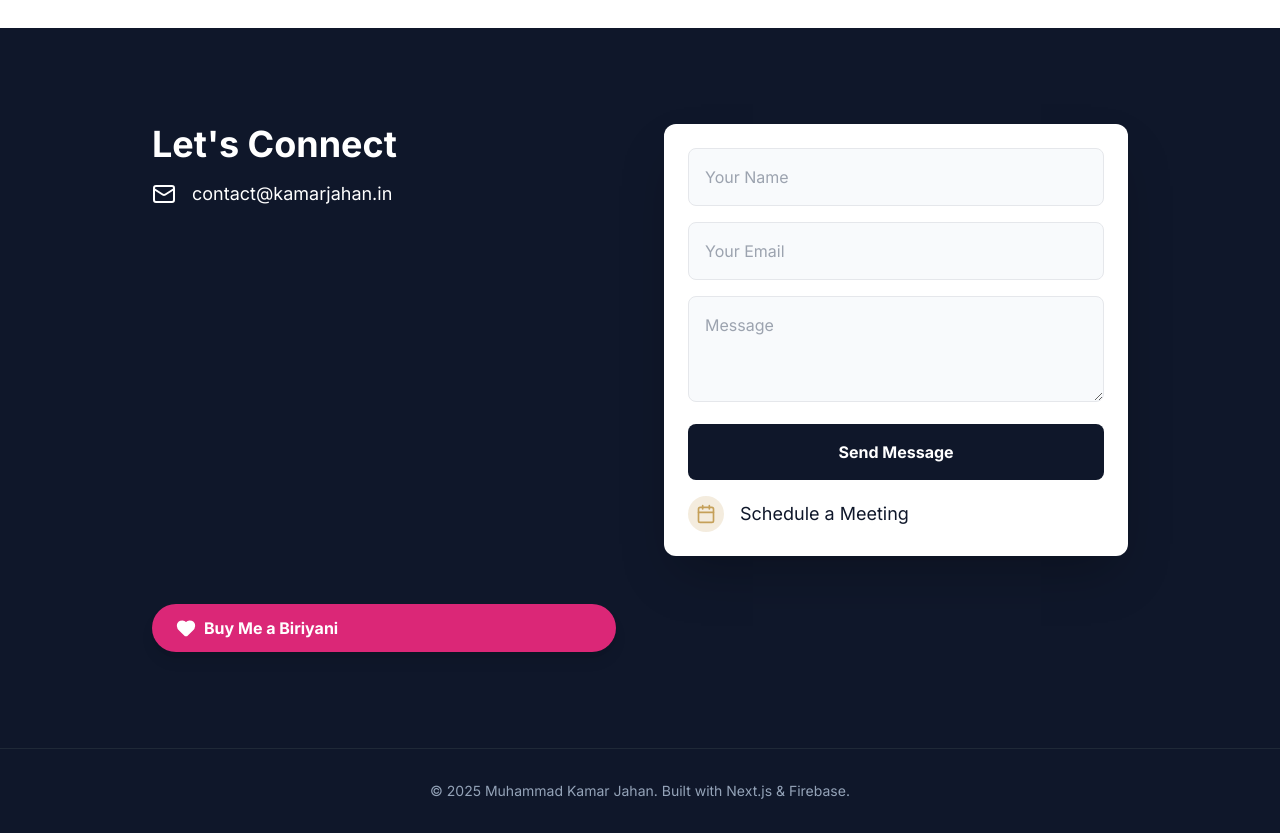
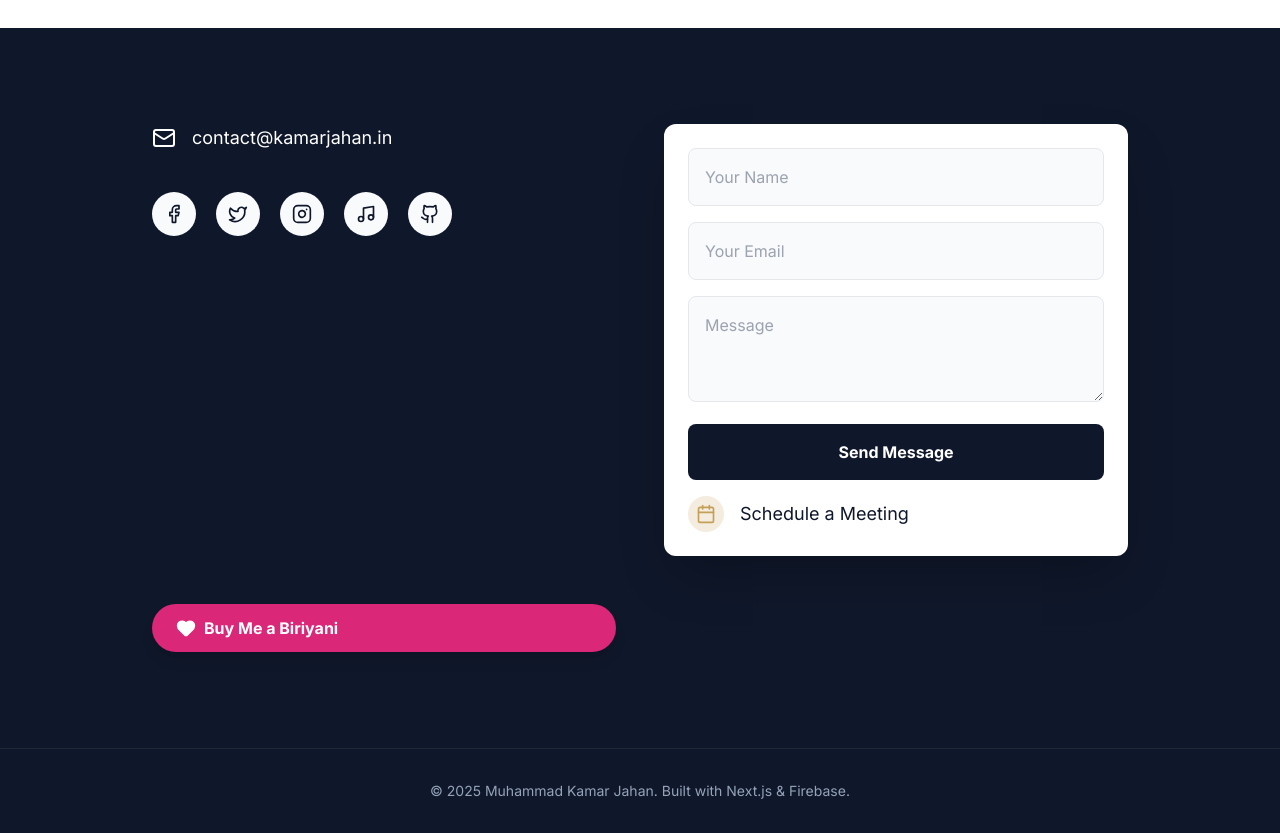
Before and after one commit to kamarjahan/portfolio-nextjs, a Next.js app: page / in a window 1280 px wide. Shown: the part 1620-2453 px from the top of the page. Built offline with nearby package versions, Linux system fonts and the light colour scheme; no server answers; the database is empty.

Commit message:
Added social media links

```diff
--- a/src/app/page.js
+++ b/src/app/page.js
@@ -5,7 +5,7 @@ import React, { useState, useEffect } from 'react';
 import {
   Download, Send, Linkedin, Github, Instagram, Mail,
   ExternalLink, Code, CheckCircle, Loader2, Award, Menu, X, FileText,
-  QrCode, XCircle, Moon, Sun, Calendar, BookOpen
+  QrCode, XCircle, Moon, Sun, Calendar, BookOpen, Facebook, Twitter, Music
 } from 'lucide-react';
 
 import { db } from '../firebase';
@@ -344,7 +344,40 @@ export default function Portfolio() {
       {/* CONTACT */}
       <section id="contact" className="py-24 bg-oxford dark:bg-slate-950 text-white">
         <div className="max-w-5xl mx-auto px-6 grid md:grid-cols-2 gap-12">
-           <div><h2 className="text-4xl font-bold mb-4">Let's Connect</h2><div className="space-y-4"><div className="flex items-center gap-4 text-lg hover:text-gold transition-colors cursor-pointer"><Mail /> contact@kamarjahan.in</div></div></div>
+           <div className="space-y-4">
+                 <div className="flex items-center gap-4 text-lg hover:text-gold transition-colors cursor-pointer">
+                    <Mail /> contact@kamarjahan.in
+                 </div>
+
+                 {/* SOCIAL MEDIA LINKS */}
+                 <div className="flex gap-5 pt-6">
+                    {/* Facebook */}
+                    <a href="https://facebook.com/kamarjahan" target="_blank" className="bg-slate-50 dark:bg-slate-800 p-3 rounded-full text-oxford dark:text-white hover:bg-blue-600 hover:text-white transition-all hover:-translate-y-1">
+                      <Facebook size={20} />
+                    </a>
+
+                    {/* X (Formerly Twitter) */}
+                    <a href="https://x.com/kamarjahan" target="_blank" className="bg-slate-50 dark:bg-slate-800 p-3 rounded-full text-oxford dark:text-white hover:bg-black hover:text-white transition-all hover:-translate-y-1">
+                      <Twitter size={20} />
+                    </a>
+
+                    {/* Instagram */}
+                    <a href="https://instagram.com/kammu.in" target="_blank" className="bg-slate-50 dark:bg-slate-800 p-3 rounded-full text-oxford dark:text-white hover:bg-pink-600 hover:text-white transition-all hover:-translate-y-1">
+                      <Instagram size={20} />
+                    </a>
+
+                    {/* Spotify (Using Music Icon) */}
+                    <a href="https://open.spotify.com/user/kamarjahan" target="_blank" className="bg-slate-50 dark:bg-slate-800 p-3 rounded-full text-oxford dark:text-white hover:bg-green-500 hover:text-white transition-all hover:-translate-y-1">
+                      <Music size={20} />
+                    </a>
+
+                    {/* Github */}
+                    <a href="https://github.com/kamarjahan" target="_blank" className="bg-slate-50 dark:bg-slate-800 p-3 rounded-full text-oxford dark:text-white hover:bg-gray-700 hover:text-white transition-all hover:-translate-y-1">
+                      <Github size={20} />
+                    </a>
+                 </div>
+              </div>
+
            <form onSubmit={handleSubmit} className="bg-white dark:bg-slate-card p-6 rounded-xl text-oxford dark:text-white shadow-2xl space-y-4">
               <input name="name" value={formData.name} onChange={handleChange} required type="text" placeholder="Your Name" className="w-full p-4 bg-slate-50 dark:bg-slate-900 rounded-lg border border-gray-200 dark:border-slate-700 outline-none focus:border-gold transition-all" />
               <input name="email" value={formData.email} onChange={handleChange} required type="email" placeholder="Your Email" className="w-full p-4 bg-slate-50 dark:bg-slate-900 rounded-lg border border-gray-200 dark:border-slate-700 outline-none focus:border-gold transition-all" />
```
